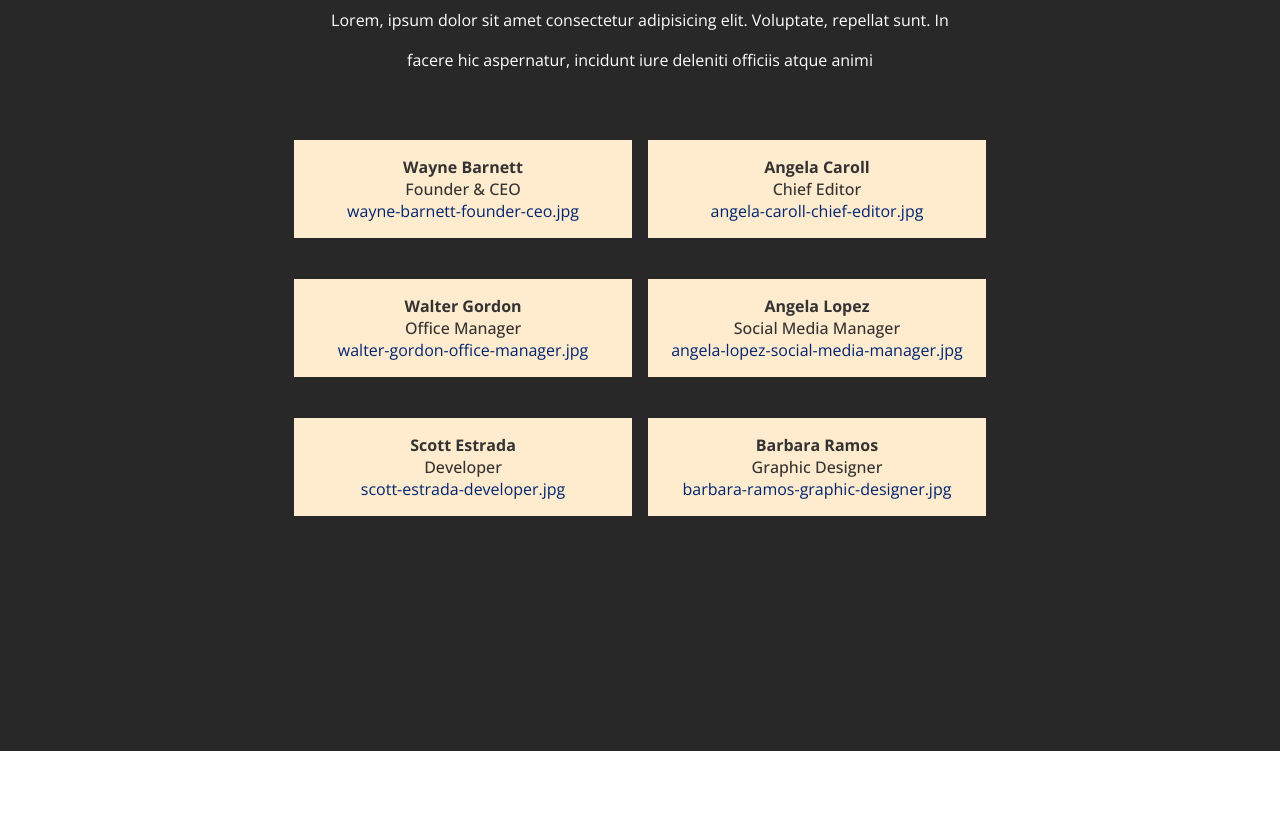
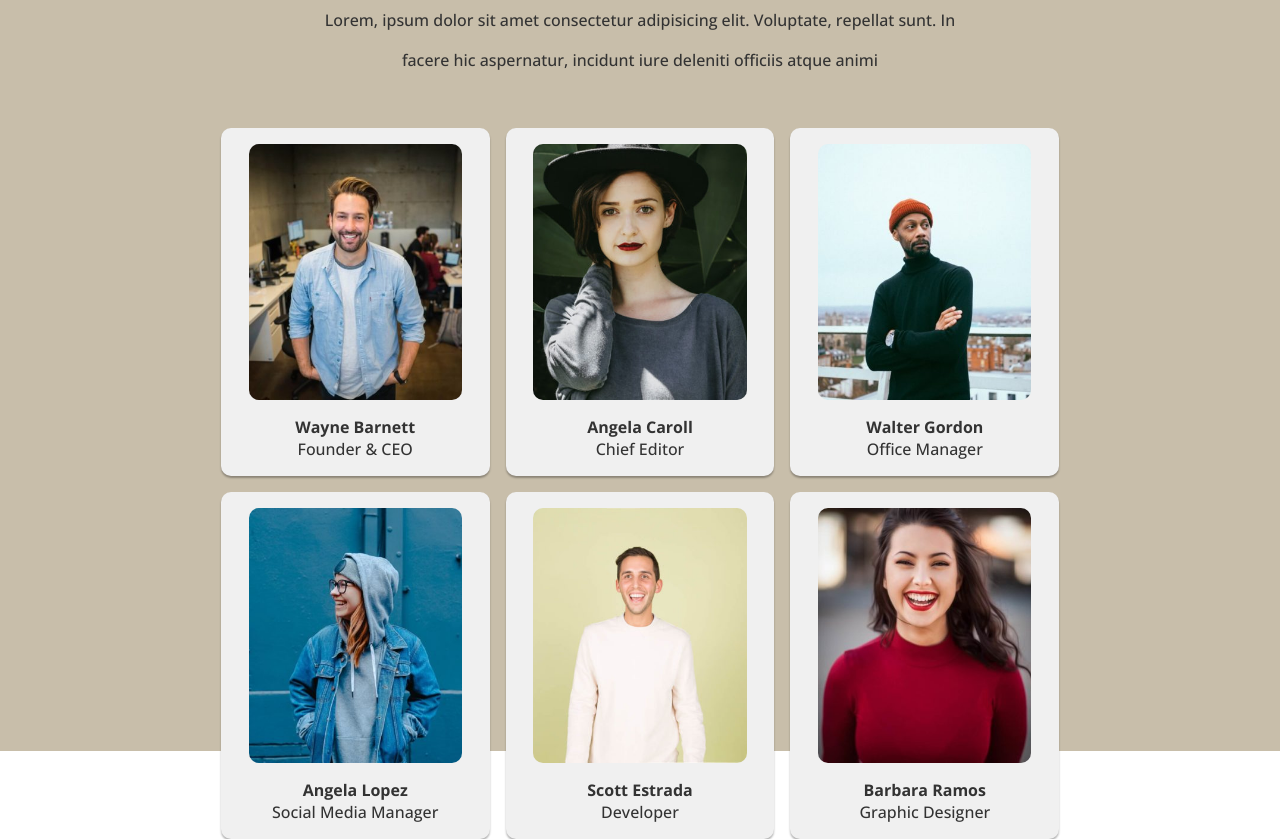
Before and after one commit to StefanoGalandrini/js-our-team, a plain HTML site: page index.html in a window 1280 px wide. Shown: the part 49-888 px from the top of the page. Before the commit the page ends 800 px from the top, so only its background shows below. Drawn offline with nearby package versions, Linux system fonts and the light colour scheme.

Commit message:
Add bonus cards, todo fix height

```diff
--- a/assets/script.js
+++ b/assets/script.js
@@ -83,6 +83,8 @@ for (let i = 0; i < teamArray.length; i++) {
 const container = document.querySelector(".container");
 const cardContent = [];
 
+container.innerHTML = "";
+
 // create an array with dom elements to display
 for (let i = 0; i < teamArray.length; i++) {
 	let card = createCard(teamArray, i);
@@ -98,10 +100,11 @@ function createCard(array, index) {
 	let card = document.createElement("div");
 	card.className = "card";
 	let member = array[index];
+	let src = `../img/${member.photo}`;
 	cardContent[index] = `
-		<div class="name">${member.name}</div>
-		<div class="role">${member.role}</div>
-		<div class="photo">${member.photo}</div>
+	<img class="photo" src="${src}"></img>
+	<div class="name">${member.name}</div>
+	<div class="role">${member.role}</div>
 	`;
 	card.innerHTML = cardContent[index];
 
--- a/assets/style.css
+++ b/assets/style.css
@@ -10,18 +10,19 @@
 
 :root {
 	font-family: 'Open Sans', sans-serif;
-	color: white;
+	color: #333333;
 }
 
 main {
 	height: 100vh;
-	background-color: rgb(40, 40, 40);
+	background-color: rgb(200, 190, 170);
 }
 
 main h1 {
 	text-align: center;
 	text-transform: uppercase;
 	font-size: 1.5rem;
+	font-weight: 700;
 	margin-bottom: 1rem;
 }
 
@@ -30,13 +31,13 @@ main h2 {
 	margin-inline: auto;
 	text-align: center;
 	font-size: 1rem;
-	font-weight: 300;
+	font-weight: 500;
 	line-height: 2.5rem;
 	margin-bottom: 3rem;
 }
 
 main .container {
-	max-width: 80vw;
+	max-width: 70vw;
 	height: 50vh;
 	margin-inline: auto;
 	display: flex;
@@ -47,15 +48,16 @@ main .container {
 }
 
 main .card {
-	flex: 0 0 33%;
-	background-color: blanchedalmond;
+	flex: 0 0 30%;
+	background-color: rgb(240, 240, 240);
 	color: #333333;
 	padding: 1rem;
+	border-radius: 10px;
 	display: flex;
 	flex-direction: column;
 	align-items: center;
 	justify-content: center;
-
+	box-shadow: 0px 2px 2px 0px rgba(0, 0, 0, 0.3);
 }
 
 .card .name {
@@ -67,6 +69,9 @@ main .card {
 }
 
 .card .photo {
-	font-weight: 300;
-	color: rgb(0, 36, 114);
+	width: 90%;
+	aspect-ratio: 10 / 12;
+	object-fit: cover;
+	border-radius: 10px;
+	margin-bottom: 1rem;
 }
```
Also changed, not shown: index.html (+0 -1 lines).
